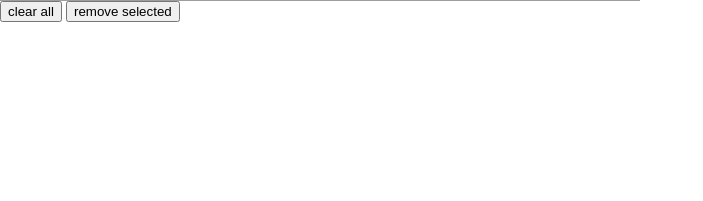
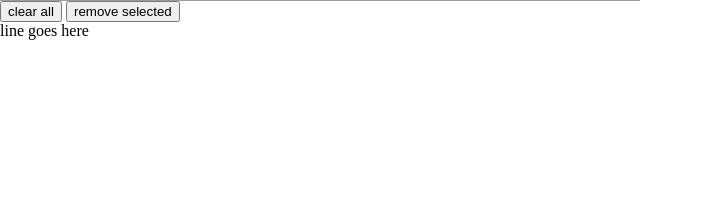
Before and after one commit to bzamansky/Sounds-of-the-Streets, a Flask app: page / in a window 1280 px wide. Shown: the part 599-800 px from the top of the page, without its empty margins (0-703 px from the left). Run offline with Flask 2, Linux system fonts and the light colour scheme; some libraries are stand-ins or nearby versions; grey boxes are pictures that could not be loaded.

Commit message:
working on this a bit, next step i want is to get the address onto the line below the buttons and then into the api to get a song

```diff
--- a/app.py
+++ b/app.py
@@ -1,3 +1,4 @@
+import utils
 from flask import Flask
 from flask import render_template
 
@@ -8,7 +9,8 @@ key= "0946dbffa1b5b7ad9c4dc855be73398f"
 
 @app.route("/")
 def home():
-    return render_template("map.html")
+    address = "line goes here"
+    return render_template("map.html", address=address)
 
 
 
--- a/templates/map.html
+++ b/templates/map.html
@@ -21,5 +21,6 @@
     <div id="map_canvas" style="width:50%; height:75%"></div>
     <button id="clear" type="button">clear all</button>
     <button id="remove" type="button">remove selected</button>
+    <div>{{address}}</div>
   </body>
 </html>
```
